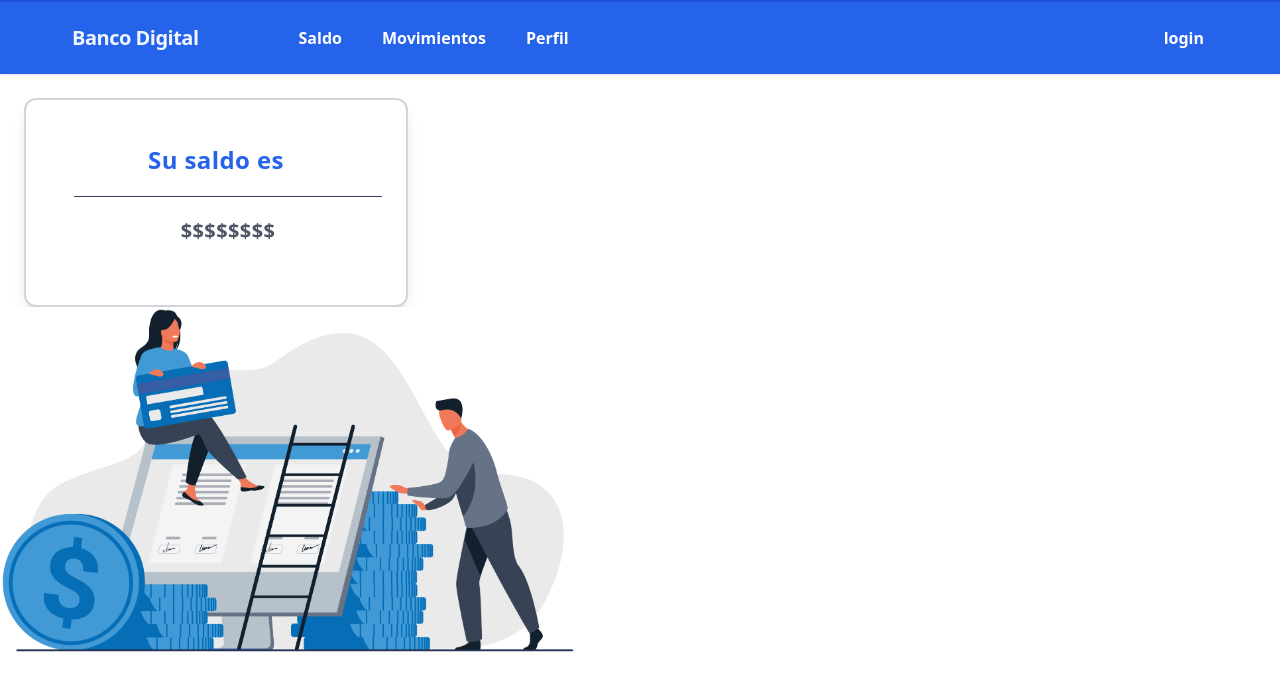
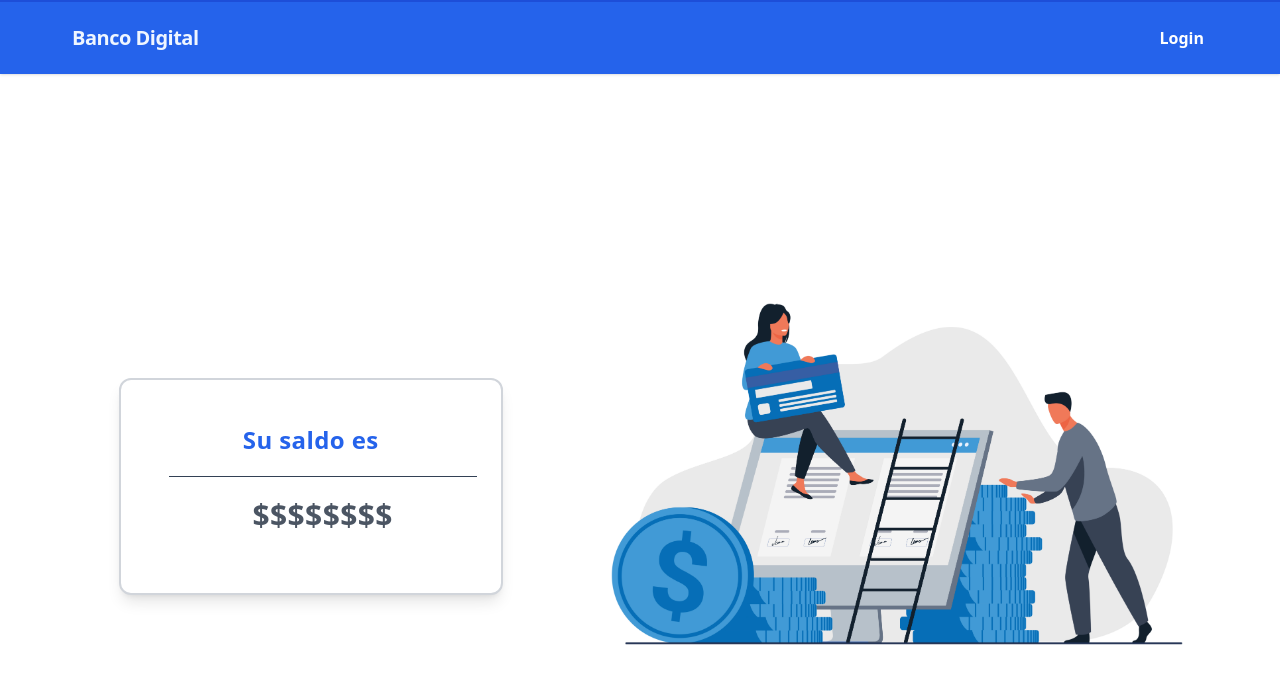
Before and after one commit to JuanMG22/Banco-Digital-Client, a React (Vite) app: page /user in a window 1280 px wide. Shown: the top 690 px of the page. Built offline with nearby package versions, Linux system fonts and the light colour scheme.

Commit message:
se conectó front con api

```diff
--- a/package.json
+++ b/package.json
@@ -9,8 +9,10 @@
     "lint": "npx standard --fix"
   },
   "dependencies": {
+    "axios": "^0.26.1",
     "react": "^17.0.2",
     "react-dom": "^17.0.2",
+    "react-icons": "^4.3.1",
     "react-router-dom": "^6.2.2"
   },
   "devDependencies": {
--- a/src/App.jsx
+++ b/src/App.jsx
@@ -2,12 +2,15 @@ import './App.css'
 import NavBar from './components/NavBar'
 import { BrowserRouter } from 'react-router-dom'
 import Main from './components/Main'
+import UserProvider from './context/UserProvider'
 
 function App () {
   return (
     <BrowserRouter>
-      <NavBar />
-      <Main />
+      <UserProvider>
+        <NavBar />
+        <Main />
+      </UserProvider>
     </BrowserRouter>
   )
 }
--- a/src/components/Btn.jsx
+++ b/src/components/Btn.jsx
@@ -1,7 +1,10 @@
 
-const Btn = ({ children }) => {
+const Btn = ({ children, type }) => {
   return (
-    <button className='focus:ring-2 focus:ring-offset-2 focus:ring-blue-700  font-semibold leading-none text-white focus:outline-none bg-blue-600 border rounded hover:bg-blue-500 py-3 w-full text-md'>
+    <button
+      type={type}
+      className='focus:ring-2 focus:ring-offset-2 focus:ring-blue-700  font-semibold leading-none text-white focus:outline-none bg-blue-600 border rounded hover:bg-blue-500 py-3 w-full text-md'
+    >
       {children}
     </button>
   )
--- a/src/components/Input.jsx
+++ b/src/components/Input.jsx
@@ -1,9 +1,10 @@
-const Input = ({ type, id }) => {
+const Input = ({ type, id, name }) => {
   return (
     <input
       aria-labelledby={type}
       id={id}
       type={type}
+      name={name}
       className='bg-gray-50 border rounded.lg  text-xs font-medium leading-none text-gray-800 py-3 w-full pl-3 mt-2'
     />
   )
--- a/src/components/LoginForm.jsx
+++ b/src/components/LoginForm.jsx
@@ -1,26 +1,51 @@
+import axios from 'axios'
 import { MdOutlineVisibility } from 'react-icons/md'
+import { useContext } from 'react'
 import Btn from './Btn'
 import Input from './Input'
 import Label from './Label'
 import LoginTitle from './LoginTitle'
+import { userContext } from '../context/UserProvider'
+import { useNavigate } from 'react-router-dom'
 
 const LoginForm = () => {
+  const { signIn } = useContext(userContext)
+  const navigate = useNavigate()
+
+  const handleSubmit = (e) => {
+    e.preventDefault()
+
+    const email = e.target.email.value
+    const password = e.target.password.value
+
+    axios
+      .post('https://banco-digital-nc.herokuapp.com/login', { email, password })
+      .then(response => {
+        console.log(response.data)
+        const tokenRecibido = response.data.token
+        localStorage.setItem('token', tokenRecibido)
+        signIn()
+        navigate('/')
+      })
+      .catch(err => console.log(err))
+  }
+
   return (
-    <form>
+    <form method='POST' onSubmit={handleSubmit}>
       <LoginTitle />
       <Label to='email' text='Email' />
-      <Input type='email' id='email' />
+      <Input type='email' id='email' name='email' />
       <div className='mt-6 w-full'>
         <Label to='pass' text='Password' />
         <div className='relative flex items-center justify-center'>
-          <Input type='password' id='pass' />
+          <Input type='password' id='pass' name='password' />
           <div className='absolute right-0 mt-2 mr-3 cursor-pointer'>
             <MdOutlineVisibility />
           </div>
         </div>
       </div>
       <div className='mt-8'>
-        <Btn>
+        <Btn type='submit'>
           Iniciar
         </Btn>
       </div>
--- a/src/components/NavBar.jsx
+++ b/src/components/NavBar.jsx
@@ -1,7 +1,13 @@
-import React from 'react'
+import React, { useContext } from 'react'
 import { Outlet, Link } from 'react-router-dom'
+import { userContext } from '../context/UserProvider'
+import { navLinks } from '../services/navLinks'
 
 const NavBar = () => {
+  const { login, logOut } = useContext(userContext)
+
+  const navBarLogin = login ? 'hidden' : 'block'
+  const navBarLogout = login ? 'inline-block' : 'hidden'
   return (
     <header>
       <nav
@@ -25,32 +31,35 @@ const NavBar = () => {
 
         <div className='menu w-full flex-grow lg:flex lg:items-center lg:w-auto lg:px-3 px-8'>
           <div className='text-md font-bold text-white lg:flex-grow'>
-            <Link
-              to='/user'
-              className='block mt-4 lg:inline-block lg:mt-0 hover:text-white px-4 py-2 rounded hover:bg-blue-700 mr-2'
-            >
-              Saldo
-            </Link>
-            <Link
-              to='/movimientos'
-              className=' block mt-4 lg:inline-block lg:mt-0 hover:text-white px-4 py-2 rounded hover:bg-blue-700 mr-2'
-            >
-              Movimientos
-            </Link>
-            <a
-              href='#responsive-header'
-              className='block mt-4 lg:inline-block lg:mt-0 hover:text-white px-4 py-2 rounded hover:bg-blue-700 mr-2'
-            >
-              Perfil
-            </a>
+
+            {
+              navLinks.map(link => (
+                <Link
+                  key={link.id}
+                  to={link.route}
+                  className={`${navBarLogout} mt-4 lg:mt-0 hover:text-white px-4 py-2 rounded hover:bg-blue-700 mr-2`}
+                >
+                  {link.text}
+                </Link>
+              ))
+            }
           </div>
 
           <div className='flex '>
 
             <Link
               to='/login'
-              className=' block text-md px-4  ml-2 py-2 rounded text-white font-bold hover:text-white mt-4 hover:bg-blue-700 lg:mt-0'
-            >login
+              className={`${navBarLogin} text-md px-4 ml-2 py-2 rounded text-white font-bold hover:text-white mt-4 hover:bg-blue-700 lg:mt-0`}
+            >
+              Login
+            </Link>
+
+            <Link
+              to='/'
+              onClick={logOut}
+              className={`${navBarLogout} text-md px-4 ml-2 py-2 rounded text-white font-bold hover:text-white mt-4 hover:bg-blue-700 lg:mt-0`}
+            >
+              LogOut
             </Link>
           </div>
         </div>
--- /dev/null
+++ b/src/context/UserProvider.jsx
@@ -0,0 +1,40 @@
+import { createContext, useState } from 'react'
+import { useNavigate } from 'react-router-dom'
+
+export const userContext = createContext()
+
+const UserProvider = ({ children }) => {
+  const [login, setLogin] = useState(false)
+
+  const token = localStorage.getItem('token')
+
+  const navigate = useNavigate()
+
+  const signIn = () => {
+    if (token) {
+      setLogin(true)
+    } else {
+      setLogin(false)
+    }
+  }
+
+  const logOut = () => {
+    localStorage.clear()
+    setLogin(false)
+    navigate('/')
+  }
+
+  const contextValue = {
+    login,
+    signIn,
+    logOut
+  }
+
+  return (
+    <userContext.Provider value={contextValue}>
+      {children}
+    </userContext.Provider>
+  )
+}
+
+export default UserProvider
--- a/src/pages/Movements.jsx
+++ b/src/pages/Movements.jsx
@@ -28,7 +28,7 @@ export const Movements = () => {
               </div>
               <div className='relative'>
                 <select
-                  className='appearance-none h-full rounded-r border-t sm:rounded-r-none sm:border-r-0 border-r border-b block appearance-none w-full bg-white border-gray-400 text-gray-700 py-2 px-4 pr-8 leading-tight focus:outline-none focus:border-l focus:border-r focus:bg-white focus:border-gray-500'
+                  className='h-full rounded-r border-t sm:rounded-r-none sm:border-r-0 border-r border-b block appearance-none w-full bg-white border-gray-400 text-gray-700 py-2 px-4 pr-8 leading-tight focus:outline-none focus:border-l focus:border-r focus:bg-white focus:border-gray-500'
                 >
                   <option>All</option>
                   <option>Active</option>
--- a/src/pages/UserPage.jsx
+++ b/src/pages/UserPage.jsx
@@ -2,13 +2,13 @@ import saldo from '../img/saldo-01.jpg'
 
 const UserPage = () => {
   return (
-    <section className='flex-row sm:flex-col justify-center  items-center h-screen gap-x-3'>
+    <section className='flex flex-col lg:flex-row justify-evenly  items-center h-screen gap-x-3'>
       <div className=' pl-6 pt-6'>
         <div className='w-96 h-90 bg-white border-2 border-gray-300 p-6 rounded-xl tracking-wide shadow-lg'>
           <div className='mb-4 divide-y divide-slate-700 '>
             <h2 className='text-center font-semibold text-2xl text-blue-600 py-5'>Su saldo es</h2>
             <div className='leading-5 ml-6 sm divide-y'>
-              <h4 className='text-xl font-semibold text-center text-3xl text-gray-600 py-5'>$$$$$$$$</h4>
+              <h4 className='font-semibold text-center text-3xl text-gray-600 py-5'>$$$$$$$$</h4>
             </div>
           </div>
         </div>
--- /dev/null
+++ b/src/services/navLinks.jsx
@@ -0,0 +1,7 @@
+const navLinks = [
+  { text: 'Saldo', route: '/user', id: 1 },
+  { text: 'Movimientos', route: '/movimientos', id: 2 },
+  { text: 'Perfil', route: '/profile', id: 3 }
+]
+
+export { navLinks }
```
Also changed, not shown: 1 other file (tests, documents, lock files or other folders).
